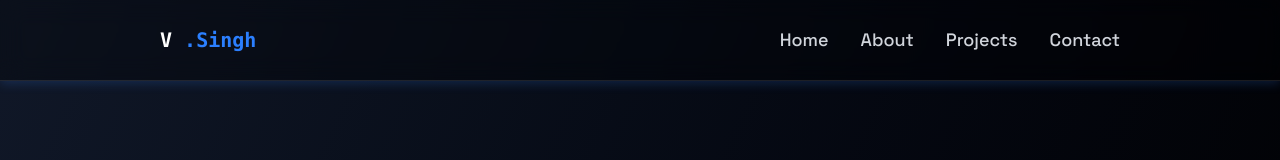
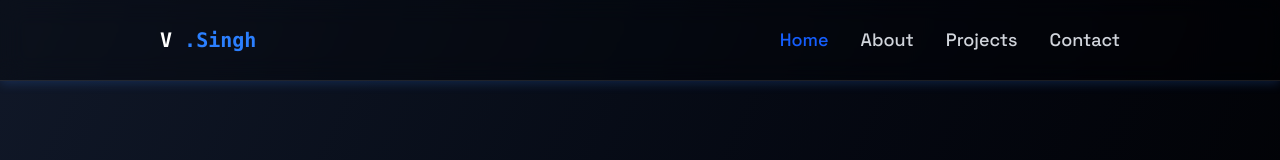
Before and after one commit to va4unsingh/PortfolioWebsite, a React (Vite) app in the folder myPortfolioWebsite/: page / in a window 1280 px wide. Shown: the top 160 px of the page. Built offline with nearby package versions, Linux system fonts and the light colour scheme.

Commit message:
pc nav bar fix

```diff
--- a/myPortfolioWebsite/src/components/Navbar.jsx
+++ b/myPortfolioWebsite/src/components/Navbar.jsx
@@ -38,7 +38,11 @@ function Navbar({ menuOpen, setMenuOpen }) {
             <NavLink
               onClick={() => window.scrollTo(0, 0)}
               to="/"
-              className="text-lg group relative text-gray-300 font-medium transition-colors duration-300 hover:text-white transform group-hover:-translate-y-1 transition-transform duration-300 group-hover:[box-shadow:0_4px_10px_rgba(59,130,246,0.3)]"
+              className={({ isActive }) =>
+                `${
+                  isActive ? "text-blue-600" : "text-gray-300 hover:text-white"
+                }  text-lg group relative font-medium duration-300 `
+              }
             >
               Home
               <span className="absolute left-0 -bottom-1 w-0 h-[3px] bg-blue-500 transition-all duration-300 ease-out group-hover:w-full group-hover:h-[4px] group-hover:scale-x-105"></span>
@@ -48,7 +52,11 @@ function Navbar({ menuOpen, setMenuOpen }) {
             <NavLink
               onClick={() => window.scrollTo(0, 0)}
               to="/about"
-              className="text-lg group relative text-gray-300 font-medium transition-colors duration-300 hover:text-white transform group-hover:-translate-y-1 transition-transform duration-300 group-hover:[box-shadow:0_4px_10px_rgba(59,130,246,0.3)]"
+              className={({ isActive }) =>
+                `${
+                  isActive ? "text-blue-600" : "text-gray-300 hover:text-white"
+                }  text-lg group relative font-medium duration-300 `
+              }
             >
               About
               <span className="absolute left-0 -bottom-1 w-0 h-[3px] bg-blue-500 transition-all duration-300 ease-out group-hover:w-full group-hover:h-[4px] group-hover:scale-x-105"></span>
@@ -58,7 +66,11 @@ function Navbar({ menuOpen, setMenuOpen }) {
             <NavLink
               onClick={() => window.scrollTo(0, 0)}
               to="/projects"
-              className="text-lg group relative text-gray-300 font-medium transition-colors duration-300 hover:text-white transform group-hover:-translate-y-1 transition-transform duration-300 group-hover:[box-shadow:0_4px_10px_rgba(59,130,246,0.3)]"
+              className={({ isActive }) =>
+                `${
+                  isActive ? "text-blue-600" : "text-gray-300 hover:text-white"
+                }  text-lg group relative font-medium duration-300 `
+              }
             >
               Projects
               <span className="absolute left-0 -bottom-1 w-0 h-[3px] bg-blue-500 transition-all duration-300 ease-out group-hover:w-full group-hover:h-[4px] group-hover:scale-x-105"></span>
--- a/myPortfolioWebsite/src/components/RevealOnScroll.jsx
+++ b/myPortfolioWebsite/src/components/RevealOnScroll.jsx
@@ -23,7 +23,7 @@ function RevealOnScroll({ children }) {
             ref.current.classList.add("visible");
           }
         },
-        { threshold: 0.2, rootMargin: "0px 0px -50px 0px" }
+        { threshold: 0.08, rootMargin: "0px 0px -50px 0px" }
       );
 
       observer.observe(ref.current);
```
